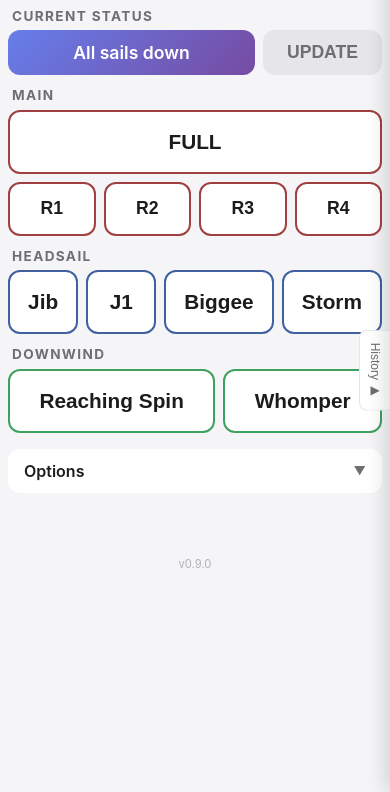
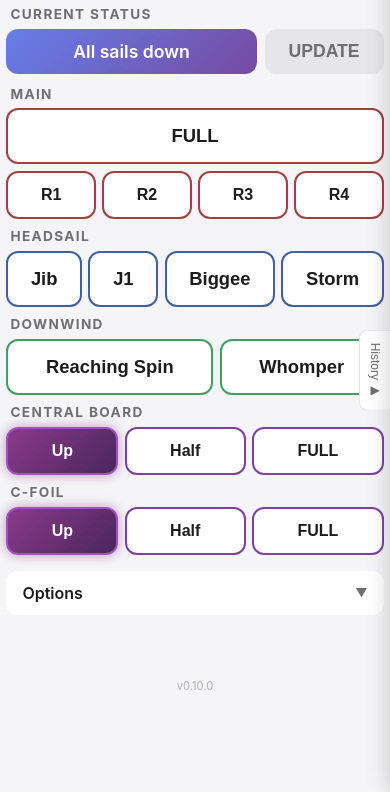
Before and after one commit to jrehm/sail-plan-htmx, a FastAPI app: page / in a window 390 px wide. Shown: the part 52-844 px from the top of the page. Run offline with FastAPI, Linux system fonts and the light colour scheme; data that the repository does not hold is empty; some libraries are stand-ins or nearby versions.

Commit message:
feat: Add daggerboard configuration tracking
- Add central board and C-foil board position tracking (UP/HALF/FULL)
- Add C-foil rake angle selection (-1° to 4°), shown only when deployed
- Store board state in InfluxDB alongside sail config
- Display board state in status summary and history
- Purple color theme for board buttons
- Reduce UI element sizes ~10% to fit new rows on mobile
- Bump version to 0.10.0
- Update README with badges, board docs, and industry-standard format
- Update CLAUDE.md with board testing checklist

Co-Authored-By: Claude Opus 4.5 <noreply@anthropic.com>

```diff
--- a/main.py
+++ b/main.py
@@ -6,7 +6,7 @@ FastAPI backend with HTMX-powered frontend for logging sail configurations.
 
 from __future__ import annotations
 
-__version__ = "0.9.0"
+__version__ = "0.10.0"
 
 import os
 import random
@@ -59,6 +59,9 @@ BOAT_NAME = _boat_config.get("boat", {}).get("name", "Boat")
 MAIN_STATES = _boat_config.get("sails", {}).get("main", {}).get("options", [])
 HEADSAILS = _boat_config.get("sails", {}).get("headsail", {}).get("options", [])
 DOWNWIND_SAILS = _boat_config.get("sails", {}).get("downwind", {}).get("options", [])
+CENTRAL_BOARDS = _boat_config.get("boards", {}).get("central", {}).get("options", ["UP", "HALF", "FULL"])
+CFOIL_BOARDS = _boat_config.get("boards", {}).get("cfoil", {}).get("options", ["UP", "HALF", "FULL"])
+CFOIL_RAKE_OPTIONS = _boat_config.get("boards", {}).get("cfoil_rake", {}).get("options", ["-1", "0", "1", "2", "3", "4"])
 SAIL_DISPLAY = _boat_config.get("display", {})
 
 # FastAPI app
@@ -71,6 +74,9 @@ templates.env.globals["BOAT_NAME"] = BOAT_NAME
 templates.env.globals["MAIN_STATES"] = MAIN_STATES
 templates.env.globals["HEADSAILS"] = HEADSAILS
 templates.env.globals["DOWNWIND_SAILS"] = DOWNWIND_SAILS
+templates.env.globals["CENTRAL_BOARDS"] = CENTRAL_BOARDS
+templates.env.globals["CFOIL_BOARDS"] = CFOIL_BOARDS
+templates.env.globals["CFOIL_RAKE_OPTIONS"] = CFOIL_RAKE_OPTIONS
 templates.env.globals["SAIL_DISPLAY"] = SAIL_DISPLAY
 templates.env.globals["VERSION"] = __version__
 
@@ -144,12 +150,18 @@ def get_current_sail_config() -> dict:
                     "downwind": sanitize(record.values.get("downwind"), ""),
                     "staysail_mode": record.values.get("staysail_mode", False),
                     "comment": sanitize(record.values.get("comment"), ""),
+                    "central_board": sanitize(record.values.get("central_board"), "UP"),
+                    "cfoil_board": sanitize(record.values.get("cfoil_board"), "UP"),
+                    "cfoil_rake": sanitize(record.values.get("cfoil_rake"), "0"),
                 }
     except Exception:
         pass
 
     client.close()
-    return {"main": "DOWN", "headsail": "", "downwind": "", "staysail_mode": False, "comment": ""}
+    return {
+        "main": "DOWN", "headsail": "", "downwind": "", "staysail_mode": False, "comment": "",
+        "central_board": "UP", "cfoil_board": "UP", "cfoil_rake": "0",
+    }
 
 
 def write_sail_config(
@@ -158,6 +170,9 @@ def write_sail_config(
     downwind: str,
     staysail_mode: bool,
     comment: str,
+    central_board: str = "UP",
+    cfoil_board: str = "UP",
+    cfoil_rake: str = "0",
     timestamp: datetime | None = None,
 ) -> bool:
     """Write sail configuration to InfluxDB."""
@@ -171,6 +186,10 @@ def write_sail_config(
     headsail = headsail if headsail else "NONE"
     downwind = downwind if downwind else "NONE"
 
+    # Reset rake to "0" when C-foil is UP
+    if cfoil_board == "UP":
+        cfoil_rake = "0"
+
     point = (
         Point("sail_config")
         .tag("vessel", "morticia")
@@ -179,6 +198,9 @@ def write_sail_config(
         .field("downwind", downwind)
         .field("staysail_mode", staysail_mode)
         .field("comment", comment)
+        .field("central_board", central_board)
+        .field("cfoil_board", cfoil_board)
+        .field("cfoil_rake", cfoil_rake)
         .time(timestamp, WritePrecision.NS)
     )
 
@@ -224,6 +246,9 @@ def get_recent_entries(limit: int = 50) -> list[dict]:
                     "downwind": sanitize(record.values.get("downwind")),
                     "staysail_mode": record.values.get("staysail_mode", False),
                     "comment": sanitize(record.values.get("comment")),
+                    "central_board": sanitize(record.values.get("central_board")) or "UP",
+                    "cfoil_board": sanitize(record.values.get("cfoil_board")) or "UP",
+                    "cfoil_rake": sanitize(record.values.get("cfoil_rake")) or "0",
                 })
     except Exception:
         pass
@@ -283,7 +308,22 @@ def format_config_summary(config: dict) -> str:
     else:
         downwind = ""
 
-    if not headsail and not downwind and main == "DOWN":
+    # Add board state
+    board_parts = []
+    central = config.get("central_board") or "UP"
+    cfoil = config.get("cfoil_board") or "UP"
+
+    if central != "UP":
+        board_parts.append(f"C:{SAIL_DISPLAY.get(central, central)}")
+
+    if cfoil != "UP":
+        cfoil_rake = config.get("cfoil_rake") or "0"
+        board_parts.append(f"F:{SAIL_DISPLAY.get(cfoil, cfoil)}@{cfoil_rake}°")
+
+    if board_parts:
+        parts.append(" ".join(board_parts))
+
+    if not headsail and not downwind and main == "DOWN" and not board_parts:
         return "All sails down"
 
     return " + ".join(parts)
@@ -338,66 +378,84 @@ async def toggle_sail(request: Request, category: str, value: str):
     current_headsail = form.get("pending_headsail", "")
     current_downwind = form.get("pending_downwind", "")
     current_staysail = form.get("pending_staysail", "false") == "true"
+    current_central = form.get("pending_central", "UP")
+    current_cfoil = form.get("pending_cfoil", "UP")
+    current_cfoil_rake = form.get("pending_cfoil_rake", "0")
 
-    # Apply the toggle
+    # Initialize new values from current
+    new_main = current_main
+    new_headsail = current_headsail
+    new_downwind = current_downwind
+    new_staysail = current_staysail
+    new_central = current_central
+    new_cfoil = current_cfoil
+    new_cfoil_rake = current_cfoil_rake
+
+    # Apply the toggle based on category
     # Rules:
     # - Headsails are mutually exclusive (only one at a time)
     # - Downwind sails are mutually exclusive (only one at a time)
     # - Headsails and downwind are mutually exclusive, EXCEPT Jib + Reaching Spin
     # - Staysail mode only available with Jib + Reaching Spin combo
+    # - Boards are independent of sails and each other
+    # - Rake only relevant when C-foil is deployed (HALF or FULL)
 
     if category == "main":
         new_main = value if value != current_main else "DOWN"
-        new_headsail = current_headsail
-        new_downwind = current_downwind
-        new_staysail = current_staysail
 
     elif category == "headsail":
-        new_main = current_main
         new_headsail = "" if value == current_headsail else value
         new_staysail = False  # Reset staysail on any headsail change
 
         # Headsail/downwind mutual exclusion (except Jib + Reaching Spin)
         if new_headsail == "":
             # Deselecting headsail - keep downwind as is
-            new_downwind = current_downwind
+            pass
         elif new_headsail == "JIB" and current_downwind == "REACHING_SPI":
             # Jib + Reaching Spin is allowed
-            new_downwind = current_downwind
             new_staysail = current_staysail
         else:
             # Any other headsail clears downwind
             new_downwind = ""
 
     elif category == "downwind":
-        new_main = current_main
         new_downwind = "" if value == current_downwind else value
         new_staysail = False  # Reset staysail on any downwind change
 
         # Headsail/downwind mutual exclusion (except Jib + Reaching Spin)
         if new_downwind == "":
             # Deselecting downwind - keep headsail as is
-            new_headsail = current_headsail
+            pass
         elif new_downwind == "REACHING_SPI" and current_headsail == "JIB":
             # Reaching Spin + Jib is allowed
-            new_headsail = current_headsail
             new_staysail = current_staysail
         else:
             # Any other downwind clears headsail
             new_headsail = ""
 
-    else:
-        # Unknown category, return current state
-        new_main = current_main
-        new_headsail = current_headsail
-        new_downwind = current_downwind
-        new_staysail = current_staysail
+    elif category == "central":
+        # Central board toggle - UP acts as "deselect"
+        new_central = value if value != current_central else "UP"
+
+    elif category == "cfoil":
+        # C-foil board toggle - UP acts as "deselect"
+        new_cfoil = value if value != current_cfoil else "UP"
+        # Reset rake when C-foil is raised
+        if new_cfoil == "UP":
+            new_cfoil_rake = "0"
+
+    elif category == "cfoil_rake":
+        # Rake toggle - "0" acts as default/deselect
+        new_cfoil_rake = value if value != current_cfoil_rake else "0"
 
     pending = {
         "main": new_main,
         "headsail": new_headsail,
         "downwind": new_downwind,
         "staysail_mode": new_staysail,
+        "central_board": new_central,
+        "cfoil_board": new_cfoil,
+        "cfoil_rake": new_cfoil_rake,
     }
 
     committed = get_current_sail_config()
@@ -406,6 +464,9 @@ async def toggle_sail(request: Request, category: str, value: str):
         or pending["headsail"] != committed["headsail"]
         or pending["downwind"] != committed["downwind"]
         or pending["staysail_mode"] != committed["staysail_mode"]
+        or pending["central_board"] != committed["central_board"]
+        or pending["cfoil_board"] != committed["cfoil_board"]
+        or pending["cfoil_rake"] != committed["cfoil_rake"]
     )
 
     return templates.TemplateResponse("partials/sail_selector.html", {
@@ -427,6 +488,9 @@ async def toggle_staysail(request: Request):
         "headsail": form.get("pending_headsail", ""),
         "downwind": form.get("pending_downwind", ""),
         "staysail_mode": form.get("pending_staysail", "false") != "true",  # Toggle
+        "central_board": form.get("pending_central", "UP"),
+        "cfoil_board": form.get("pending_cfoil", "UP"),
+        "cfoil_rake": form.get("pending_cfoil_rake", "0"),
     }
 
     committed = get_current_sail_config()
@@ -435,6 +499,9 @@ async def toggle_staysail(request: Request):
         or pending["headsail"] != committed["headsail"]
         or pending["downwind"] != committed["downwind"]
         or pending["staysail_mode"] != committed["staysail_mode"]
+        or pending["central_board"] != committed["central_board"]
+        or pending["cfoil_board"] != committed["cfoil_board"]
+        or pending["cfoil_rake"] != committed["cfoil_rake"]
     )
 
     return templates.TemplateResponse("partials/sail_selector.html", {
@@ -456,6 +523,9 @@ async def save_config(request: Request):
     downwind = form.get("pending_downwind", "")
     staysail_mode = form.get("pending_staysail", "false") == "true"
     comment = form.get("comment", "")
+    central_board = form.get("pending_central", "UP")
+    cfoil_board = form.get("pending_cfoil", "UP")
+    cfoil_rake = form.get("pending_cfoil_rake", "0")
 
     # Handle backdating
     backdate = form.get("backdate_enabled", "false") == "true"
@@ -474,7 +544,10 @@ async def save_config(request: Request):
             local_dt = datetime(d.year, d.month, d.day, hour, minute, 0, random_microseconds, tzinfo=tz)
             timestamp = local_dt.astimezone(timezone.utc)
 
-    success = write_sail_config(main, headsail, downwind, staysail_mode, comment, timestamp)
+    success = write_sail_config(
+        main, headsail, downwind, staysail_mode, comment,
+        central_board, cfoil_board, cfoil_rake, timestamp
+    )
 
     # Return updated sail selector
     config = get_current_sail_config()
@@ -495,6 +568,31 @@ async def save_config(request: Request):
     return response
 
 
+def format_history_entry(entry: dict) -> str:
+    """Format a history entry for display."""
+    parts = []
+    if entry["main"]:
+        parts.append(f"M:{entry['main']}")
+    if entry["headsail"]:
+        h = SAIL_DISPLAY.get(entry["headsail"], entry["headsail"])
+        if entry["staysail_mode"]:
+            h += "(S)"
+        parts.append(h)
+    if entry["downwind"]:
+        parts.append(SAIL_DISPLAY.get(entry["downwind"], entry["downwind"]))
+
+    # Add board state
+    central = entry.get("central_board") or "UP"
+    cfoil = entry.get("cfoil_board") or "UP"
+    if central != "UP":
+        parts.append(f"C:{SAIL_DISPLAY.get(central, central)}")
+    if cfoil != "UP":
+        rake = entry.get("cfoil_rake") or "0"
+        parts.append(f"F:{SAIL_DISPLAY.get(cfoil, cfoil)}@{rake}°")
+
+    return " + ".join(parts) if parts else "All down"
+
+
 @app.get("/history", response_class=HTMLResponse)
 async def get_history(request: Request):
     """Get history panel content."""
@@ -504,21 +602,10 @@ async def get_history(request: Request):
     # Format entries for display
     formatted = []
     for entry in entries:
-        parts = []
-        if entry["main"]:
-            parts.append(f"M:{entry['main']}")
-        if entry["headsail"]:
-            h = SAIL_DISPLAY.get(entry["headsail"], entry["headsail"])
-            if entry["staysail_mode"]:
-                h += "(S)"
-            parts.append(h)
-        if entry["downwind"]:
-            parts.append(SAIL_DISPLAY.get(entry["downwind"], entry["downwind"]))
-
         formatted.append({
             "time": entry["time"],
             "time_str": format_local_datetime(entry["time"], tz),
-            "config": " + ".join(parts) if parts else "All down",
+            "config": format_history_entry(entry),
             "comment": entry.get("comment", ""),
             "iso": entry["time"].isoformat(),
         })
@@ -541,21 +628,10 @@ async def delete_entry(request: Request, timestamp: str):
 
     formatted = []
     for entry in entries:
-        parts = []
-        if entry["main"]:
-            parts.append(f"M:{entry['main']}")
-        if entry["headsail"]:
-            h = SAIL_DISPLAY.get(entry["headsail"], entry["headsail"])
-            if entry["staysail_mode"]:
-                h += "(S)"
-            parts.append(h)
-        if entry["downwind"]:
-            parts.append(SAIL_DISPLAY.get(entry["downwind"], entry["downwind"]))
-
         formatted.append({
             "time": entry["time"],
             "time_str": format_local_datetime(entry["time"], tz),
-            "config": " + ".join(parts) if parts else "All down",
+            "config": format_history_entry(entry),
             "comment": entry.get("comment", ""),
             "iso": entry["time"].isoformat(),
         })
--- a/static/app.css
+++ b/static/app.css
@@ -58,7 +58,7 @@ html, body {
 
 /* Main content */
 main {
-    padding: 0.5rem;
+    padding: 0.4rem;
     padding-bottom: calc(2rem + env(safe-area-inset-bottom));
     max-width: 600px;
     margin: 0 auto;
@@ -123,7 +123,7 @@ main {
 
 /* Sail sections */
 .sail-section {
-    margin-bottom: 0.75rem;
+    margin-bottom: 0.6rem;
 }
 
 .section-label {
@@ -138,16 +138,16 @@ main {
 .sail-grid {
     display: flex;
     flex-wrap: wrap;
-    gap: 0.5rem;
+    gap: 0.4rem;
 }
 
 /* Sail buttons - large touch targets */
 .sail-btn {
     flex: 1 1 auto;
     min-width: 70px;
-    min-height: 64px;
-    padding: 0.75rem 1rem;
-    font-size: 1.3rem;
+    min-height: 56px;
+    padding: 0.6rem 0.85rem;
+    font-size: 1.15rem;
     font-weight: 700;
     border: 2px solid var(--bg-tertiary);
     border-radius: var(--radius);
@@ -183,16 +183,16 @@ main {
 .sail-section--main .sail-grid {
     display: grid;
     grid-template-columns: repeat(4, 1fr);
-    gap: 0.5rem;
+    gap: 0.4rem;
 }
 .sail-section--main .sail-btn:first-child {
     grid-column: 1 / -1;  /* FULL spans all columns */
 }
 .sail-section--main .sail-btn:not(:first-child) {
     min-width: unset;
-    min-height: 54px;
-    font-size: 1.1rem;
-    padding: 0.5rem;
+    min-height: 48px;
+    font-size: 1rem;
+    padding: 0.4rem;
 }
 
 .sail-section--headsail .sail-btn {
@@ -211,6 +211,33 @@ main {
     background: linear-gradient(135deg, #3a8b52 0%, #265c3a 100%);
     border-color: #3a8b52;
     box-shadow: 0 0 12px rgba(58, 139, 82, 0.5);
+}
+
+/* Board section styling - match secondary button sizes */
+.sail-section--boards .sail-btn {
+    border-color: #4a265c;
+    min-height: 48px;
+    font-size: 1rem;
+    padding: 0.4rem;
+}
+.sail-section--boards .sail-btn.selected {
+    background: linear-gradient(135deg, #8b3a8b 0%, #4a265c 100%);
+    border-color: #8b3a8b;
+    box-shadow: 0 0 12px rgba(139, 58, 139, 0.5);
+}
+
+/* C-Foil rake section styling */
+.sail-section--rake .sail-btn {
+    border-color: #4a265c;
+    min-height: 48px;
+    min-width: 50px;
+    font-size: 1rem;
+    padding: 0.4rem;
+}
+.sail-section--rake .sail-btn.selected {
+    background: linear-gradient(135deg, #8b3a8b 0%, #4a265c 100%);
+    border-color: #8b3a8b;
+    box-shadow: 0 0 12px rgba(139, 58, 139, 0.5);
 }
 
 /* Staysail toggle */
@@ -545,6 +572,15 @@ main {
     .sail-section--downwind .sail-btn.selected {
         border-color: #50c070;
     }
+
+    .sail-section--boards .sail-btn,
+    .sail-section--rake .sail-btn {
+        border-color: #8040a0;
+    }
+    .sail-section--boards .sail-btn.selected,
+    .sail-section--rake .sail-btn.selected {
+        border-color: #a050c0;
+    }
 }
 
 /* Larger screens - can show history inline */
--- a/templates/partials/sail_selector.html
+++ b/templates/partials/sail_selector.html
@@ -11,6 +11,9 @@
     <input type="hidden" name="pending_headsail" id="pending-headsail" value="{{ current.headsail if current.headsail and current.headsail != 'None' else '' }}">
     <input type="hidden" name="pending_downwind" id="pending-downwind" value="{{ current.downwind if current.downwind and current.downwind != 'None' else '' }}">
     <input type="hidden" name="pending_staysail" id="pending-staysail" value="{{ 'true' if current.staysail_mode else 'false' }}">
+    <input type="hidden" name="pending_central" id="pending-central" value="{{ current.central_board or 'UP' }}">
+    <input type="hidden" name="pending_cfoil" id="pending-cfoil" value="{{ current.cfoil_board or 'UP' }}">
+    <input type="hidden" name="pending_cfoil_rake" id="pending-cfoil-rake" value="{{ current.cfoil_rake or '0' }}">
 </form>
 
 <!-- Current Status + Update Button -->
@@ -120,3 +123,62 @@
     </label>
 </section>
 {% endif %}
+
+<!-- Central Daggerboard -->
+<section class="sail-section sail-section--boards">
+    <h2 class="section-label">CENTRAL BOARD</h2>
+    <div class="sail-grid">
+        {% for opt in CENTRAL_BOARDS %}
+        <button
+            type="button"
+            class="sail-btn {% if current.central_board == opt %}selected{% endif %}"
+            hx-post="/sail/central/{{ opt }}"
+            hx-target="#sail-selector"
+            hx-swap="innerHTML"
+            hx-include="#sail-form"
+        >
+            {{ SAIL_DISPLAY.get(opt, opt) }}
+        </button>
+        {% endfor %}
+    </div>
+</section>
+
+<!-- C-Foil Daggerboard -->
+<section class="sail-section sail-section--boards">
+    <h2 class="section-label">C-FOIL</h2>
+    <div class="sail-grid">
+        {% for opt in CFOIL_BOARDS %}
+        <button
+            type="button"
+            class="sail-btn {% if current.cfoil_board == opt %}selected{% endif %}"
+            hx-post="/sail/cfoil/{{ opt }}"
+            hx-target="#sail-selector"
+            hx-swap="innerHTML"
+            hx-include="#sail-form"
+        >
+            {{ SAIL_DISPLAY.get(opt, opt) }}
+        </button>
+        {% endfor %}
+    </div>
+</section>
+
+<!-- C-Foil Rake (only show when C-foil is deployed) -->
+{% if current.cfoil_board != 'UP' %}
+<section class="sail-section sail-section--rake">
+    <h2 class="section-label">C-FOIL RAKE</h2>
+    <div class="sail-grid">
+        {% for opt in CFOIL_RAKE_OPTIONS %}
+        <button
+            type="button"
+            class="sail-btn {% if current.cfoil_rake == opt %}selected{% endif %}"
+            hx-post="/sail/cfoil_rake/{{ opt }}"
+            hx-target="#sail-selector"
+            hx-swap="innerHTML"
+            hx-include="#sail-form"
+        >
+            {{ opt }}°
+        </button>
+        {% endfor %}
+    </div>
+</section>
+{% endif %}
```
Also changed, not shown: CLAUDE.md (+4 -1 lines), boat_config.toml (+11 -0 lines), README.md.
